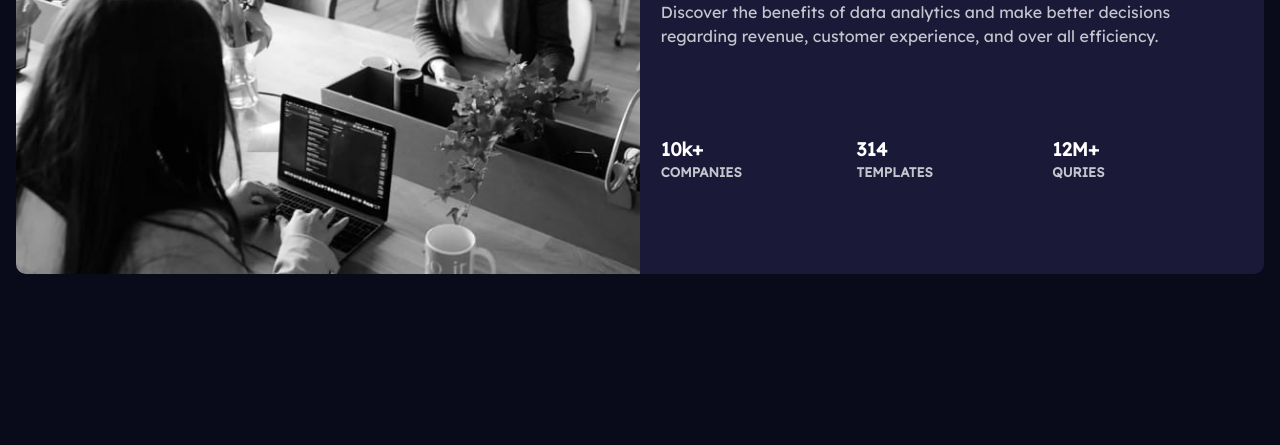
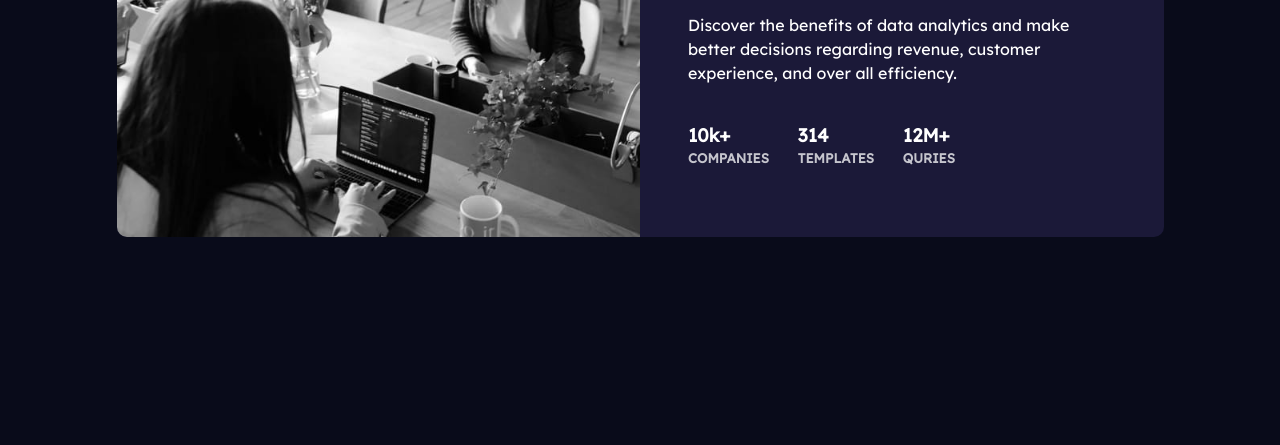
Before and after one commit to iTztoniYT/F-Mentore-Stats-preview-card-component, a plain HTML site: page index.html in a window 1280 px wide. Shown: the part 355-800 px from the top of the page. Drawn offline with Linux system fonts and the light colour scheme; a script that the page names is missing.

Commit message:
3 column preview ver.1

```diff
--- a/css/style.css
+++ b/css/style.css
@@ -10,7 +10,7 @@
     --font-family: 'Big Shoulders Display', cursive;
     --font-accent: 'Lexend Deca', sans-serif;
     --fc-main: hsla(0, 0%, 100%, 0.75);
-    --fc-slighty-transparent: hsla(0, 0%, 100%, 0.75);
+    --fc-slightly-transparent: hsla(0, 0%, 100%, 0.75);
 }
 
 body{
@@ -58,25 +58,39 @@ section{
     margin: 10px 0;
 }
 .stats h5{
-    color: var(--fc-slighty-transparent);
+    color: var(--fc-slightly-transparent);
     text-transform: uppercase;
 }
 
+img {
+    filter: hue-rotate (90deg) saturate (2);
+  }
+
 @media screen and (min-width: 671px){
     section{
+        max-width:65.4375rem ;
         display: grid;
         grid-template-columns: repeat(2, 1fr);
         /* font-size: 1.2rem; */
+    }
 
-    }
     .text-content{
-        max-width: 600px;
+        padding: 3rem;
         text-align: start;
-        /* width: 400px; */
+
     }
 
     .stats-info{
-        display: grid;
-        grid-template-columns: 1fr 1fr 1fr
+        display: flex;
+        /* display: grid;
+        grid-template-columns: repeat(3, 1fr); */
     }
 }
+
+@media screen and (min-width: 671px){
+    section img{
+        object-fit: contain;
+        width: 100%;
+        height: 100%;
+    }
+}
```
Also changed, not shown: index.html (+0 -1 lines).
